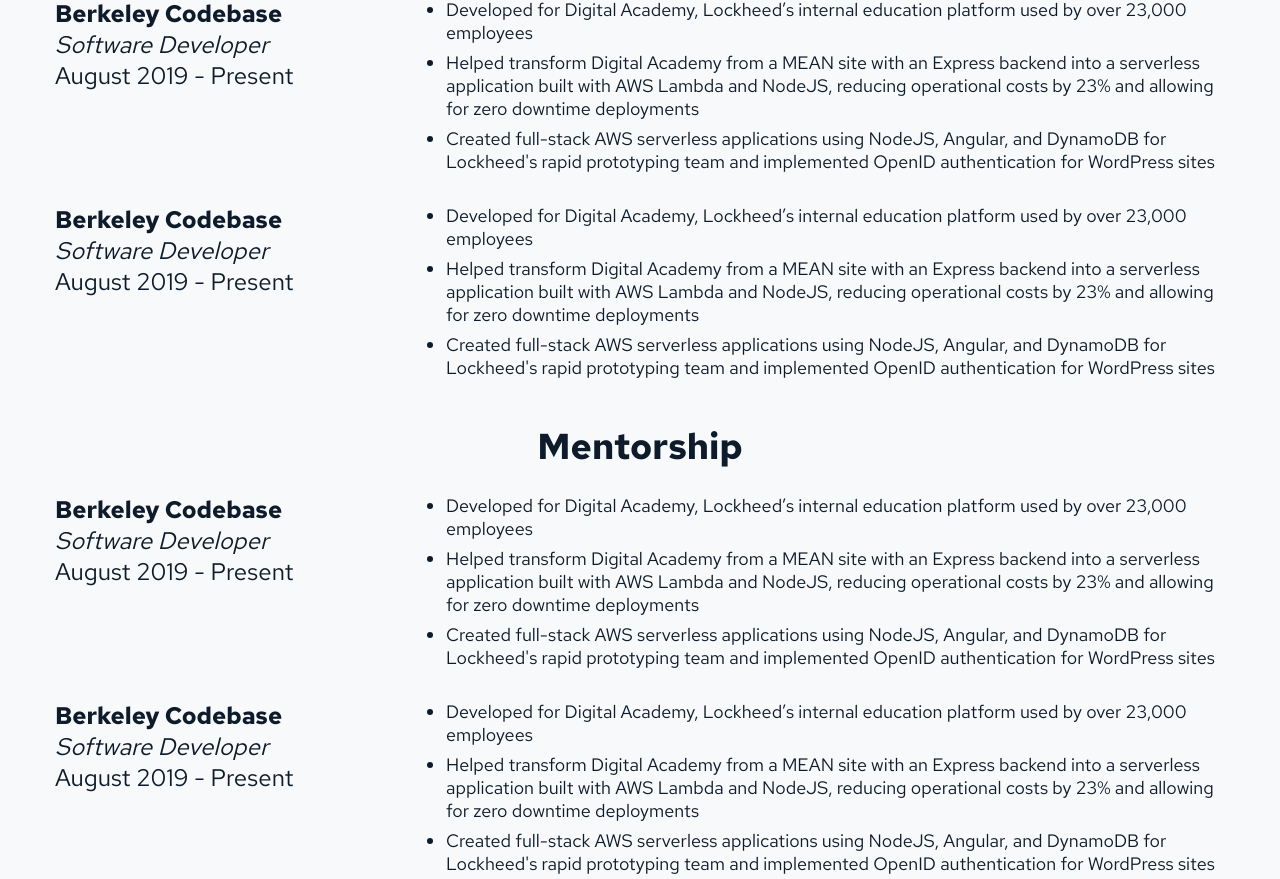
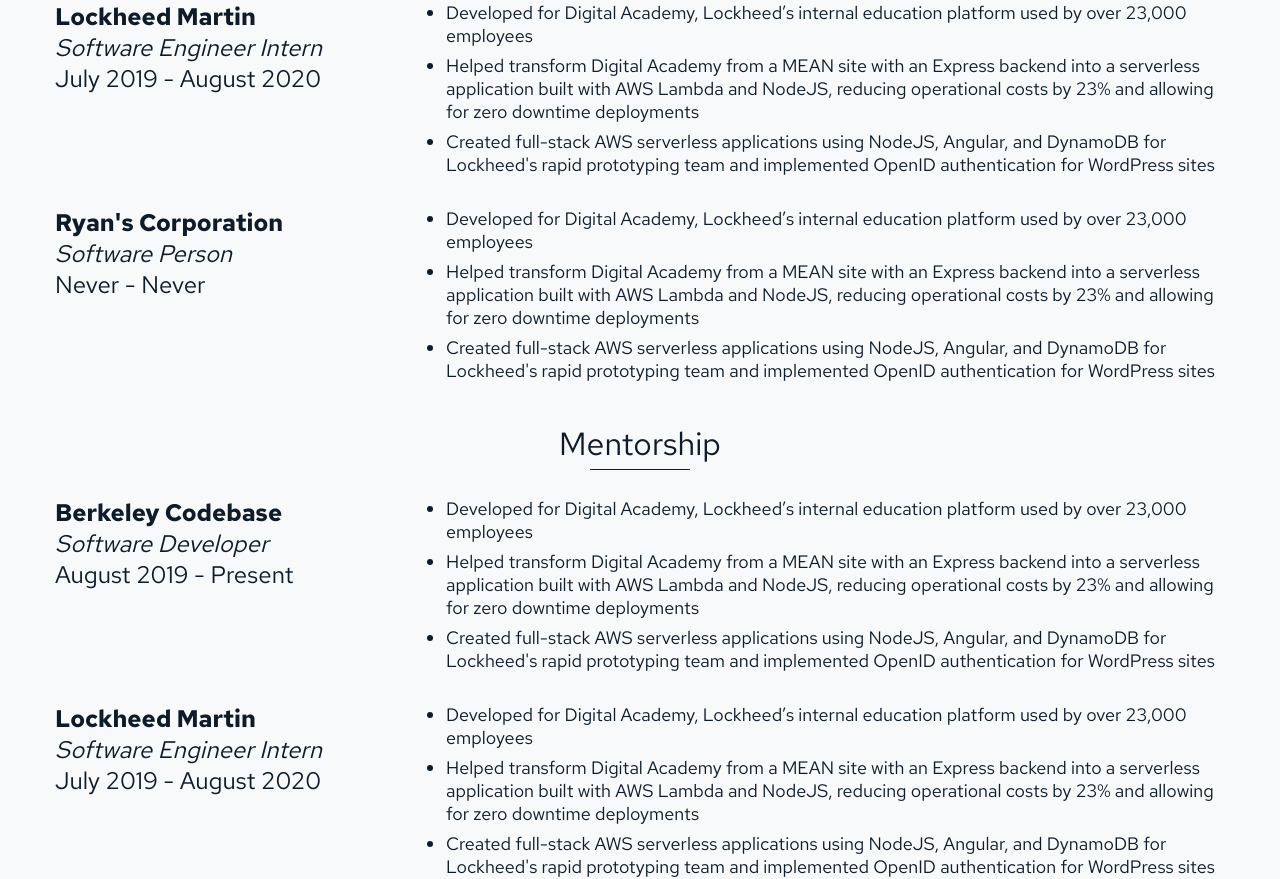
Before and after one commit to KnightAsterial/react-personal-website, a React (Create React App) app: page / in a window 1280 px wide. Shown: the part 1452-2331 px from the top of the page. Built offline with nearby package versions, Linux system fonts and the light colour scheme.

Commit message:
finished portfolio filtering

```diff
--- a/src/components/portolio/Portfolio.css
+++ b/src/components/portolio/Portfolio.css
@@ -0,0 +1,17 @@
+.portf-section-header {
+  font-weight: normal;
+  font-size: 32px;
+  position: relative;
+  margin-bottom: 1em;
+}
+
+.portf-section-header::after {
+  content:"";
+  position: absolute;
+  bottom: -5px;
+  left: 50%;
+  margin-left:-50px;
+  width: 100px;
+  height: 1px;
+  background-color: var(--main-black);
+}
--- a/src/components/portolio/Portfolio.js
+++ b/src/components/portolio/Portfolio.js
@@ -30,19 +30,19 @@ class Portfolio extends React.Component {
 
     return (
       <div className="portfolio">
-        {filteredExperiences.length > 0 && <h1 className="section-header">Experiences</h1>}
+        {filteredExperiences.length > 0 && <h1 className="portf-section-header">Experiences</h1>}
         {filteredExperiences.map(item => (
-          <PortfolioItem value={item} key={item.organization+item.title}/>
+          <PortfolioItem value={item} key={item.organization+item.title+item.timeframe}/>
           ))}
 
-        {filteredMentorship.length > 0 && <h1 className="section-header">Mentorship</h1>}
+        {filteredMentorship.length > 0 && <h1 className="portf-section-header">Mentorship</h1>}
         {filteredMentorship.map(item => (
-          <PortfolioItem value={item} key={item.organization+item.title}/>
+          <PortfolioItem value={item} key={item.organization+item.title+item.timeframe}/>
           ))}
 
-        {filteredAwards.length > 0 && <h1 className="section-header">Awards</h1>}
+        {filteredAwards.length > 0 && <h1 className="portf-section-header">Awards</h1>}
         {filteredAwards.map(item => (
-          <PortfolioItem value={item} key={item.organization+item.title}/>
+          <PortfolioItem value={item} key={item.organization+item.title+item.timeframe}/>
           ))}
       </div>
     )
--- a/src/pages/HomePage/HomePage.js
+++ b/src/pages/HomePage/HomePage.js
@@ -8,6 +8,19 @@ import Portfolio from './../../components/portolio/Portfolio';
 class HomePage extends React.Component {
   constructor(props) {
     super(props);
+    this.state = {
+      filters: [],
+      filterText: "",
+    };
+
+    this.handleFilterInput = this.handleFilterInput.bind(this);
+  }
+
+  handleFilterInput(event) {
+    console.log(event.target.value.replaceAll(/[^a-zA-Z ]/g, "").split(" "));
+    this.setState((state, props) => {
+      return {filterText: event.target.value, filters: event.target.value.replaceAll(/[^a-zA-Z ]/g, "").split(" ")}
+    });
   }
 
   render() {
@@ -32,11 +45,11 @@ class HomePage extends React.Component {
           <div className="accomplish-text container">
             <h1>I am a <b>Computer Science</b> major</h1>
             <h1>studying at the <b>University of California, Berkeley</b>.</h1>
-            <div className="accomplish-input-container"><span>I work with </span><input autocomplete="off"></input></div>
+            <div className="accomplish-input-container"><span>I work with </span><input autocomplete="off" value={this.state.filterText} onChange={this.handleFilterInput}></input></div>
           </div>
           <hr></hr>
           <div className="container">
-            <Portfolio experiences={test} mentorship={test} awards={[]} filters={[]}/>
+            <Portfolio experiences={test} mentorship={test} awards={[]} filters={this.state.filters}/>
           </div>
         </div>
       </div>
@@ -53,16 +66,16 @@ const test = [
   tags: ["full stack", "aws", "databases", "angular", "nodejs"],
 },
 {
-  organization: "Berkeley Codebase",
-  title: "Software Developer",
-  timeframe: "August 2019 - Present",
+  organization: "Lockheed Martin",
+  title: "Software Engineer Intern",
+  timeframe: "July 2019 - August 2020",
   description: ["Developed for Digital Academy, Lockheed’s internal education platform used by over 23,000 employees", "Helped transform Digital Academy from a MEAN site with an Express backend into a serverless application built with AWS Lambda and NodeJS, reducing operational costs by 23% and allowing for zero downtime deployments", "Created full-stack AWS serverless applications using NodeJS, Angular, and DynamoDB for Lockheed's rapid prototyping team and implemented OpenID authentication for WordPress sites"],
   tags: ["full stack", "aws", "databases", "angular", "nodejs"],
 },
 {
-  organization: "Berkeley Codebase",
-  title: "Software Developer",
-  timeframe: "August 2019 - Present",
+  organization: "Ryan's Corporation",
+  title: "Software Person",
+  timeframe: "Never - Never",
   description: ["Developed for Digital Academy, Lockheed’s internal education platform used by over 23,000 employees", "Helped transform Digital Academy from a MEAN site with an Express backend into a serverless application built with AWS Lambda and NodeJS, reducing operational costs by 23% and allowing for zero downtime deployments", "Created full-stack AWS serverless applications using NodeJS, Angular, and DynamoDB for Lockheed's rapid prototyping team and implemented OpenID authentication for WordPress sites"],
   tags: ["full stack", "aws", "databases", "angular", "nodejs"],
 }];
```
Also changed, not shown: 1 other file (tests, documents, lock files or other folders).
